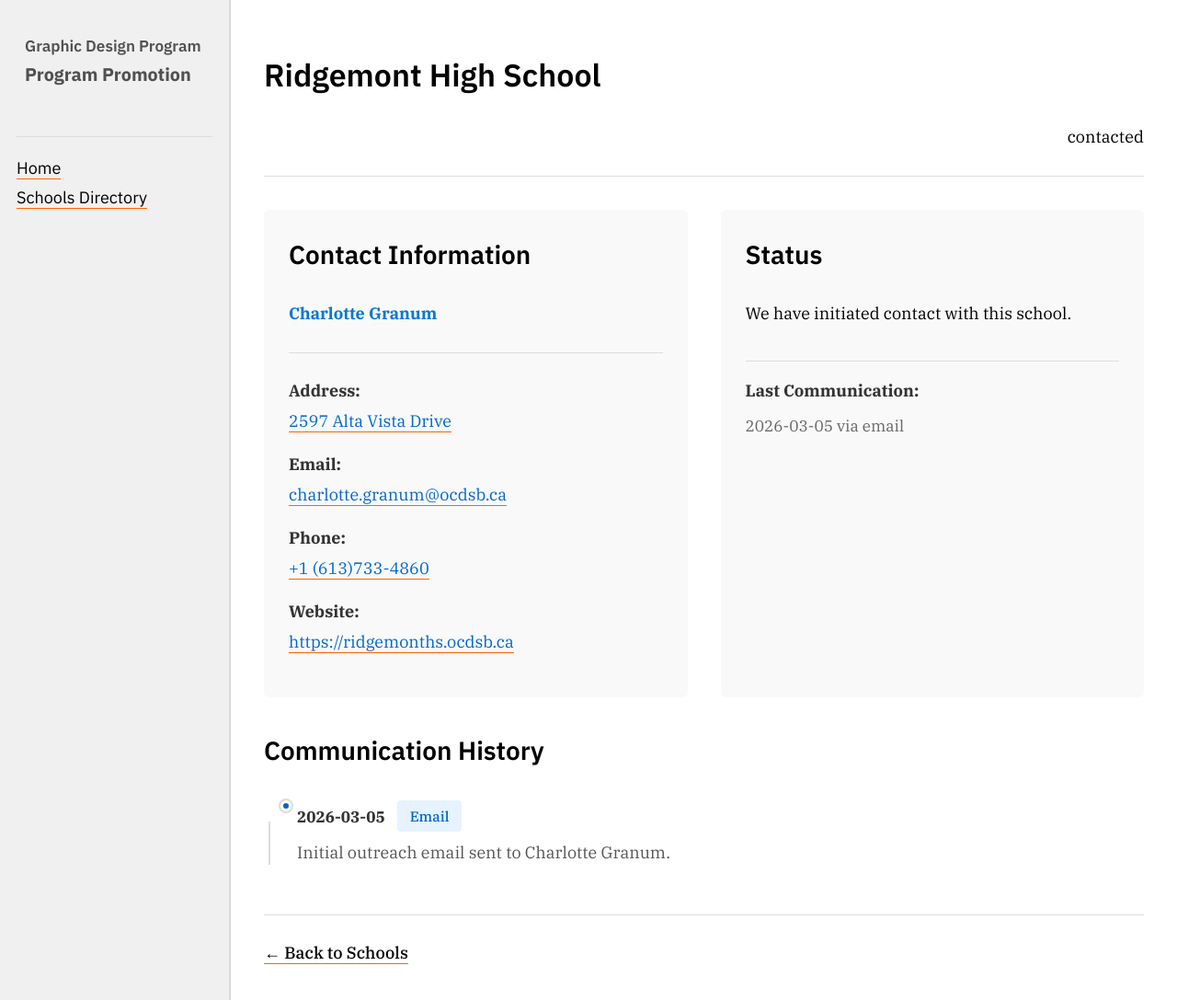
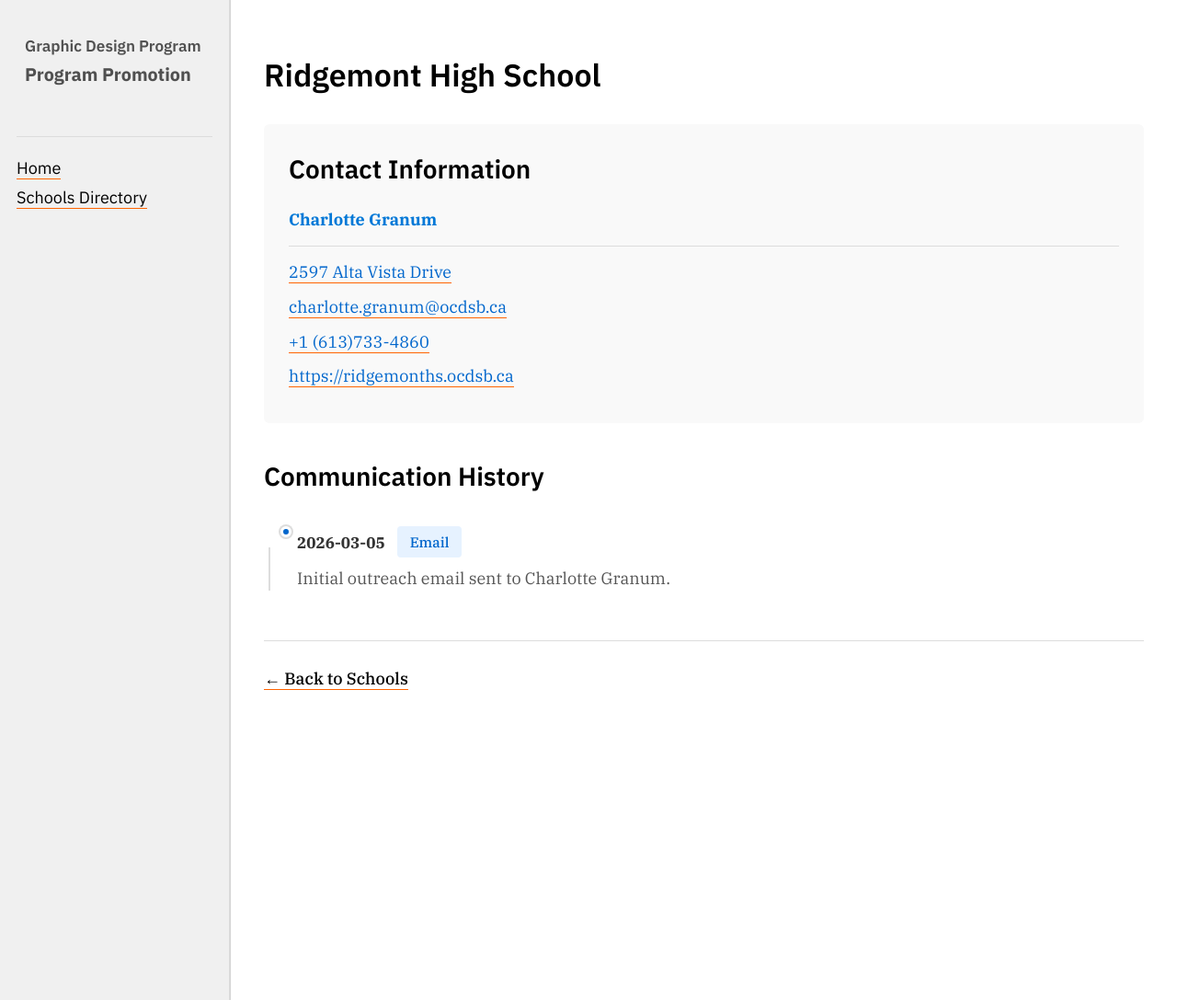
Before and after one commit to AlainParadis/program-promotion, a Jekyll site: the page built from _schools/ridgemont-high-school.md, in a window 1280 px wide and 1087 px high. Shown: the whole window at 92% size. Built offline with Jekyll 4.4.1, drawn with Linux system fonts in a browser that asks for light colours.

Commit message:
Remove status/meta and simplify contact layout
Remove the status badge/header and the separate school-meta status block from the school layout. Strip explicit contact labels (Address/Email/Phone/Website) so contact fields are shown as links only, and remove the last-contact summary/metadata. Update CSS to delete .school-header/.school-meta/.last-contact-info rules and adjust spacing for .school-contact, .contact-person, .contact-section and heading margins to match the simplified layout.

```diff
--- a/_layouts/school.html
+++ b/_layouts/school.html
@@ -3,9 +3,6 @@ layout: default
 ---
 
 <div class="school-profile">
-	<div class="school-header">
-		<span class="status-badge status-{{ page.status }}">{{ page.status }}</span>
-	</div>
 
 	<div class="school-grid">
 		<section class="school-contact">
@@ -20,53 +17,29 @@ layout: default
 
 			{% if page.contact.address %}
 			<div class="contact-section">
-				<strong>Address:</strong>
 				<p><a href="{{ page.contact.map }}" target="_blank">{{ page.contact.address }}</a></p>
 			</div>
 			{% endif %}
 
 			{% if page.contact.email %}
 			<div class="contact-section">
-				<strong>Email:</strong>
 				<p><a href="mailto:{{ page.contact.email }}">{{ page.contact.email }}</a></p>
 			</div>
 			{% endif %}
 
 			{% if page.contact.phone %}
 			<div class="contact-section">
-				<strong>Phone:</strong>
 				<p><a href="tel:{{ page.contact.phone }}">{{ page.contact.phone }}</a></p>
 			</div>
 			{% endif %}
 
 			{% if page.contact.url %}
 			<div class="contact-section">
-				<strong>Website:</strong>
 				<p><a href="{{ page.contact.url }}" target="_blank" rel="noopener noreferrer">{{ page.contact.url }}</a></p>
 			</div>
 			{% endif %}
 		</section>
 
-		<section class="school-meta">
-			<h3>Status</h3>
-			<p>
-				{% if page.status == "contacted" %}
-					We have initiated contact with this school.
-				{% elsif page.status == "not-contacted" %}
-					Contact has not yet been established.
-				{% else %}
-					{{ page.status }}
-				{% endif %}
-			</p>
-
-			{% if page.communications.size > 0 %}
-			<div class="last-contact-info">
-				<strong>Last Communication:</strong>
-				{% assign last_comm = page.communications | last %}
-				<p>{{ last_comm.date }} via {{ last_comm.method }}</p>
-			</div>
-			{% endif %}
-		</section>
 	</div>
 
 	{% if page.communications.size > 0 %}
@@ -105,16 +78,6 @@ layout: default
 		width: 100%;
 	}
 
-	.school-header {
-		display: flex;
-		align-items: center;
-		justify-content: flex-end;
-		gap: 1rem;
-		margin-bottom: 2rem;
-		padding-bottom: 1.5rem;
-		border-bottom: 1px solid #ddd;
-	}
-
 	.school-grid {
 		display: grid;
 		grid-template-columns: repeat(auto-fit, minmax(300px, 1fr));
@@ -122,33 +85,25 @@ layout: default
 		margin-bottom: 2rem;
 	}
 
-	.school-contact,
-	.school-meta {
+	.school-contact {
 		background: #f9f9f9;
 		padding: 1.5rem;
 		border-radius: 6px;
 	}
 
-	.school-contact h3,
-	.school-meta h3 {
+	.school-contact h3 {
 		margin-top: 0;
-		margin-bottom: 1.5rem;
+		margin-bottom: 1rem;
 	}
 
 	.contact-person {
-		margin-bottom: 1.5rem;
-		padding-bottom: 1.5rem;
+		margin-bottom: 0.75rem;
+		padding-bottom: 0.75rem;
 		border-bottom: 1px solid #ddd;
 	}
 
 	.contact-section {
-		margin-bottom: 1rem;
-	}
-
-	.contact-section strong {
-		display: block;
-		margin-bottom: 0.25rem;
-		color: #333;
+		margin-bottom: 0.5rem;
 	}
 
 	.contact-section p {
@@ -163,24 +118,6 @@ layout: default
 
 	.contact-section a:hover {
 		text-decoration: underline;
-	}
-
-	.last-contact-info {
-		margin-top: 1rem;
-		padding-top: 1rem;
-		border-top: 1px solid #ddd;
-	}
-
-	.last-contact-info strong {
-		display: block;
-		margin-bottom: 0.5rem;
-		color: #333;
-	}
-
-	.last-contact-info p {
-		margin: 0;
-		color: #666;
-		font-size: 0.95rem;
 	}
 
 	.communications-timeline {
```
